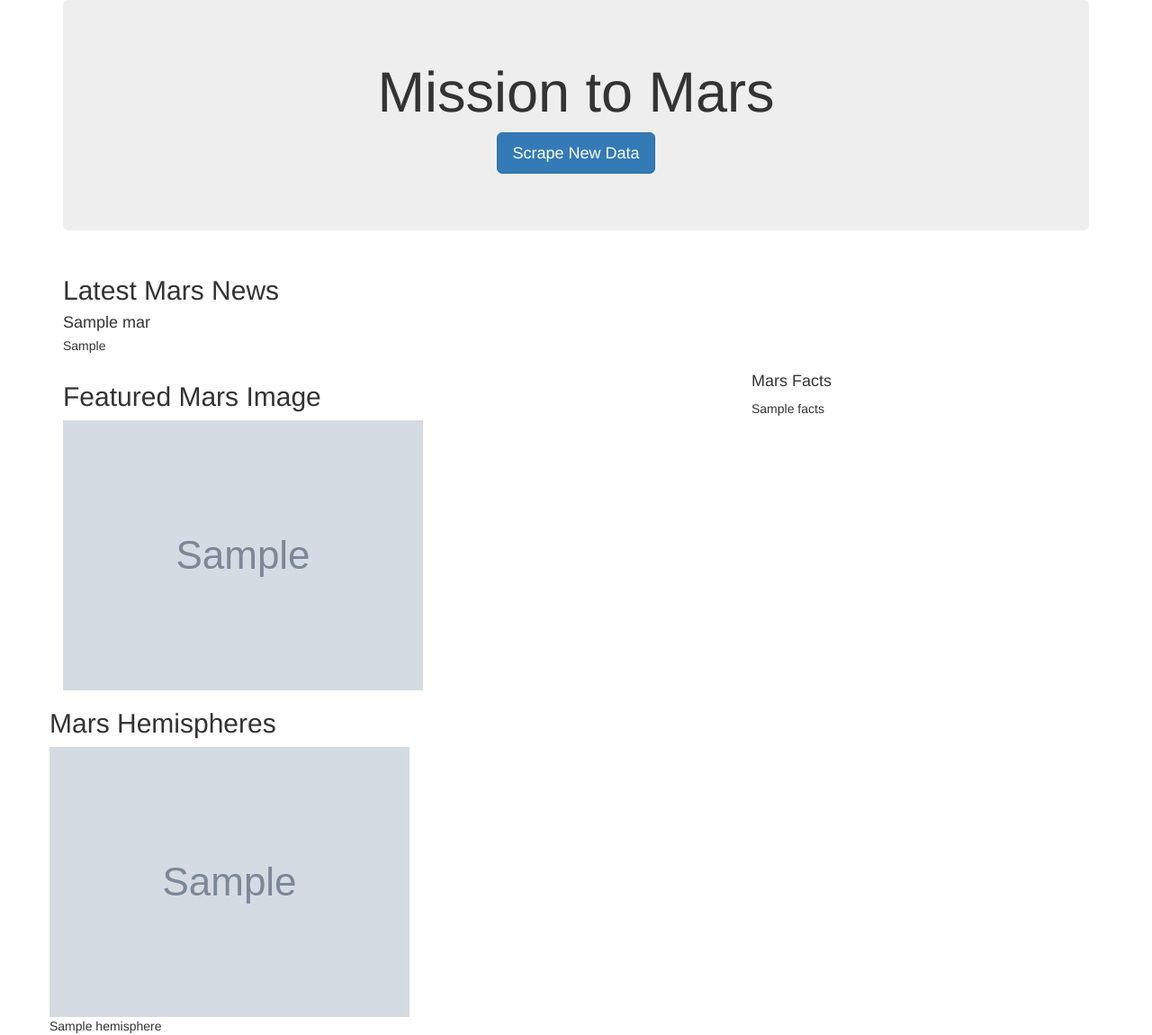
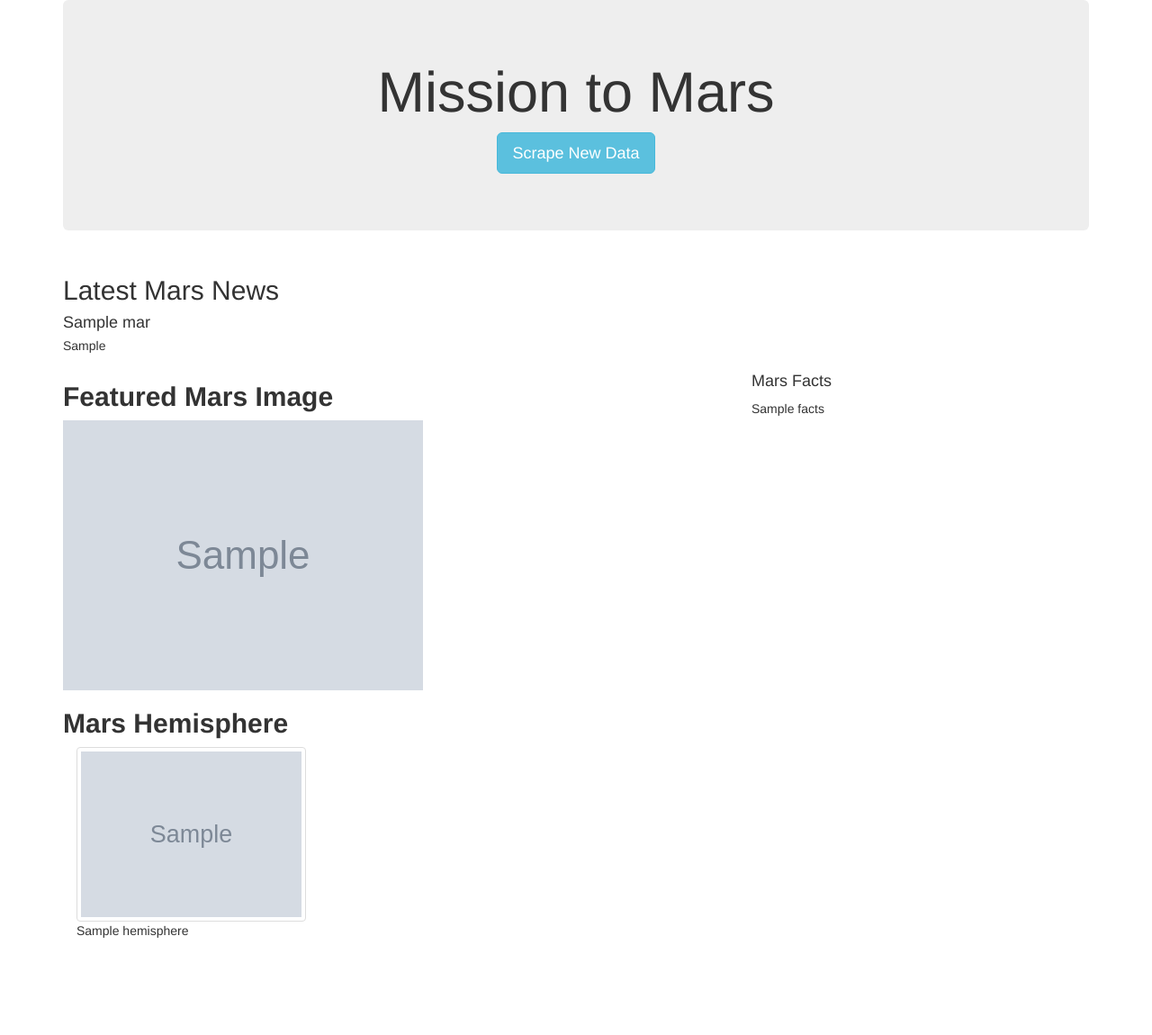
Before and after one commit to ashley-green1/Mission-to-Mars, a Flask app: page / in a window 1280 px wide. Shown: the whole page at 90% size. After the commit the page ends 1042 px from the top, so only its background shows below. Run offline with Flask 2, Linux system fonts and the light colour scheme; grey boxes marked "Sample" are stand-in pictures; a database or web service that is not in the repository returns one stand-in record (values such as "Sample title"); some libraries are stand-ins or nearby versions.

Commit message:
Update - added bootstrap components

```diff
--- a/templates/index.html
+++ b/templates/index.html
@@ -16,7 +16,7 @@
             <div class="jumbotron text-center">
                 <h1>Mission to Mars</h1>
                 <!-- Add a button to activate scraping script-->
-                <p><a class="btn btn-primary btn-lg" href="/scrape"
+                <p><a class="btn btn-info btn-lg" href="/scrape"
                     role="button">Scrape New Data</a></p>
             </div>
             <!-- Add section for Mars News -->
@@ -34,7 +34,7 @@
             <!-- Section for Featured Image and Facts table -->
             <div class="row" id="mars-featured-image">
                 <div class="col-md-8">
-                    <h2>Featured Mars Image</h2>
+                    <h2><strong>Featured Mars Image</strong></h2>
                     <img
                         src="{{mars.featured_image }}"
                         class="img-responsive"
@@ -49,16 +49,17 @@
                     </div>
                 </div>
             <!-- Section for Mars Hemispheres Image and Title -->
-            <div class="row" id="mars-hemispheres">
-                <div class="col-md-6">
-                    <h2>Mars Hemispheres</h2>
-                    {% for hemisphere in mars.hemispheres[0:5] %}
-                    <img src="{{hemisphere.img_url}}" class="img-responsive" alt="hemisphere">
-                    <div class="caption">
-                        {{hemisphere.title}}
-                    {% endfor %}
+            <div class="col-xs-12" id="mars-hemispheres">
+                <h2><strong>Mars Hemisphere</strong></h2>
+                {% for hemisphere in mars.hemispheres %}
+                <div class="col-xs-3">
+                    <img src="{{hemisphere.img_url}}" class="img-thumbnail" alt="hemisphere">
+                    <p>{{hemisphere.title}}</p>
+                    <div class="clearfix visible-xs-block">
                     </div>
+                    <br>
                 </div>
+                {% endfor %}
             </div>
         </div>
     </body>
```
